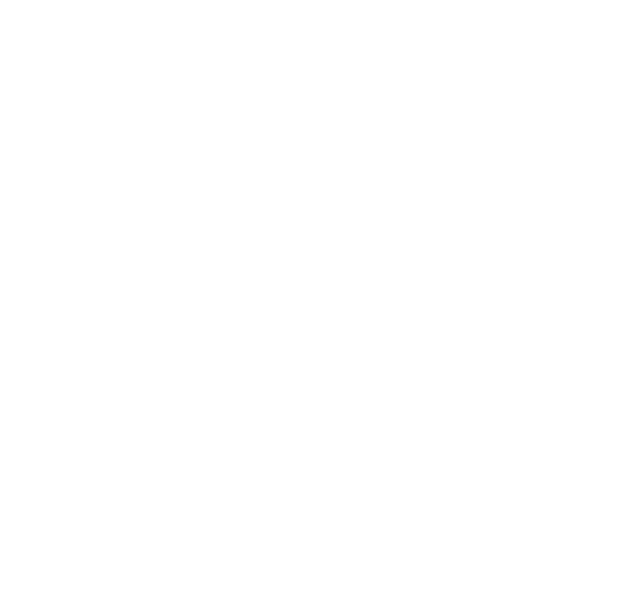
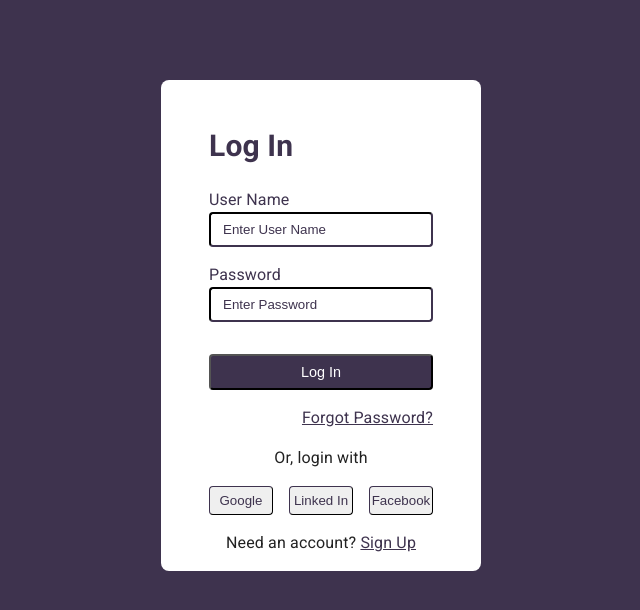
Before and after one commit to fullstackdev-pro/chatPortfolio, a React (Create React App) app: page / in a window 1280 px wide. Before the commit this address had no page. Shown: the top 610 px of the page, without its empty margins (319-959 px from the left). Built offline with nearby package versions, Linux system fonts and the light colour scheme.

Commit message:
Register qismi verstka tugatildi

```diff
--- a/src/App.js
+++ b/src/App.js
@@ -6,7 +6,7 @@
   return (
     <BrowserRouter>
       <Routes>
-        <Route path="/logIn" element={<LogIn />} />
+        <Route path="/" element={<LogIn />} />
         <Route path="/signUp" element={<SignUp />} />
       </Routes>
     </BrowserRouter>
```
